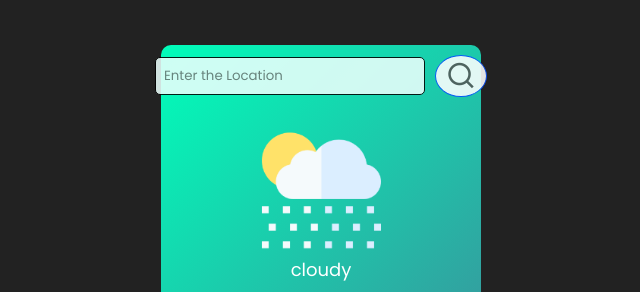
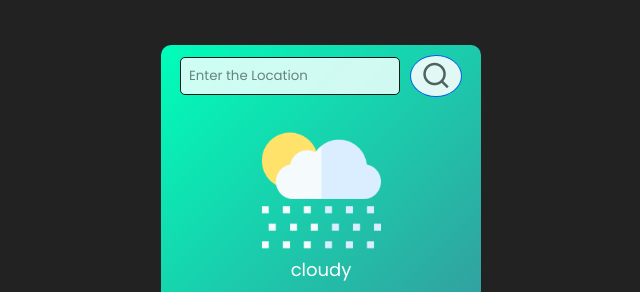
Before and after one commit to Mairaj001/Weather-App-using-HTML-CSS-JS, a plain HTML site: page index.html in a window 1280 px wide. Shown: the top 292 px of the page, without its empty margins (319-959 px from the left). Drawn offline with nearby package versions, Linux system fonts and the light colour scheme.

Commit message:
Update style.css

```diff
--- a/css/style.css
+++ b/css/style.css
@@ -50,7 +50,7 @@ html,body{
     background: #ebfffc;
     color:#555;
     opacity: 0.875;
-    width: 270px;
+    width: 220px;
 }
 
 .serach_icon{
```
